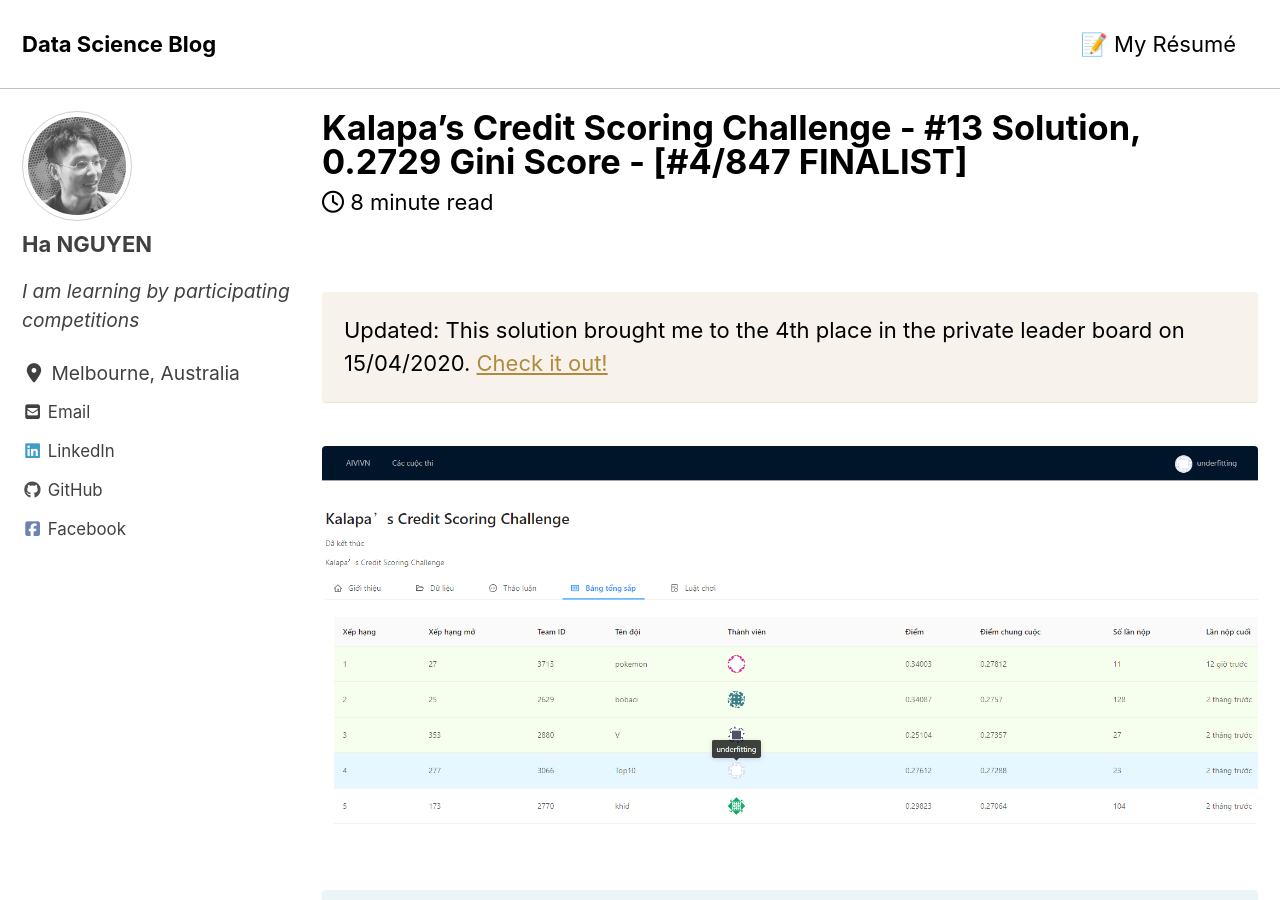
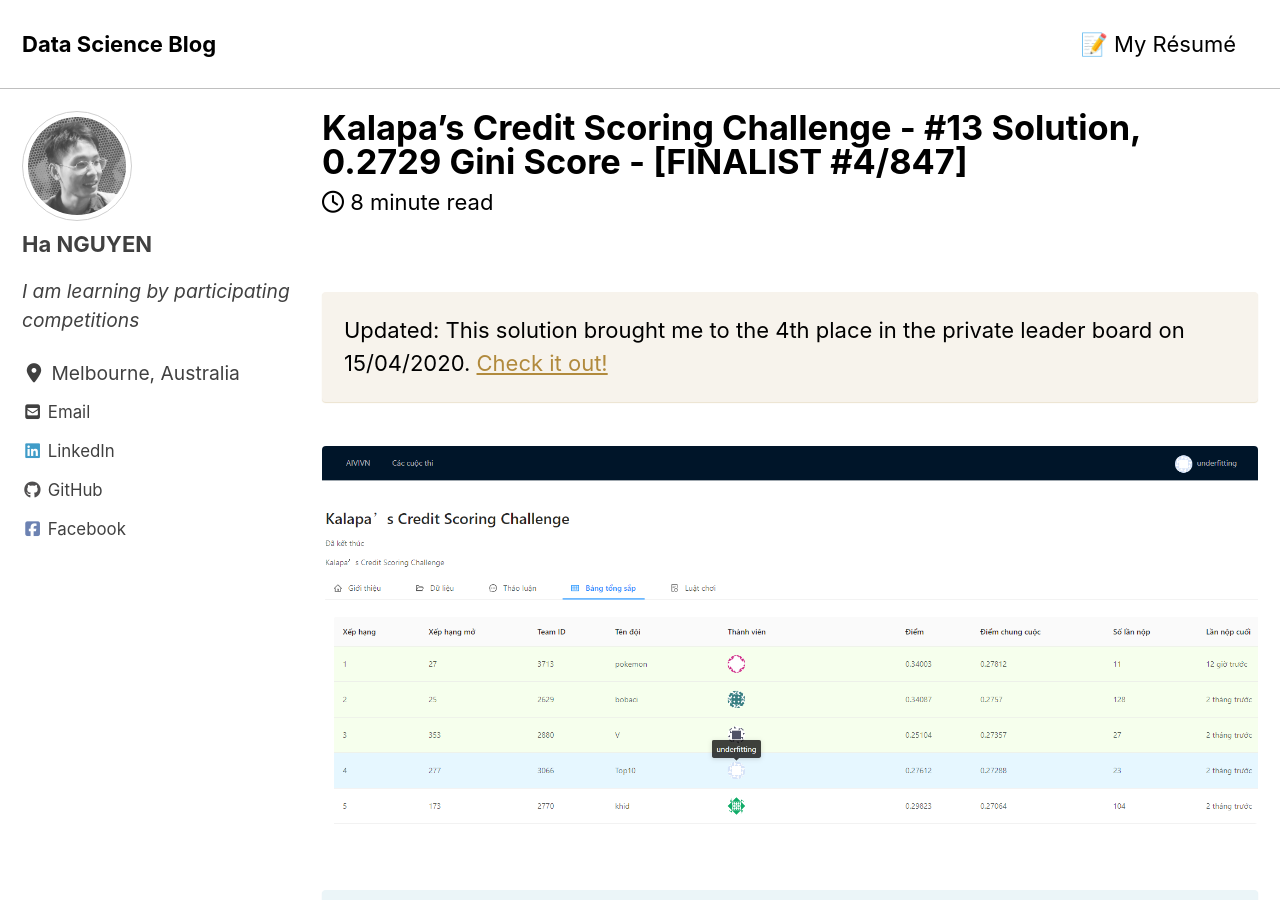
Before and after one commit to datasciblog/datasciblog.github.io, a Jekyll site: the page built from _posts/2020-02-10-kalapa-credit-scoring-solution-13.md, in a window 1280 px wide and 900 px high. Built offline with Jekyll 4.4.1, drawn with Linux system fonts in a browser that asks for light colours; cached includes are drawn as plain includes; nearby versions of some CDN libraries.

```diff
--- a/_posts/2020-02-10-kalapa-credit-scoring-solution-13.md
+++ b/_posts/2020-02-10-kalapa-credit-scoring-solution-13.md
@@ -1,6 +1,6 @@
 ---
 layout: single
-title:  "Kalapa's Credit Scoring Challenge - #13 Solution, 0.2729 Gini Score - [#4/847 FINALIST]"
+title:  "Kalapa's Credit Scoring Challenge - #13 Solution, 0.2729 Gini Score - [FINALIST #4/847]"
 date:   2020-02-10
 permalink: /2020/02/10/kalapa-credit-scoring-solution-13/
 excerpt: ""
```
